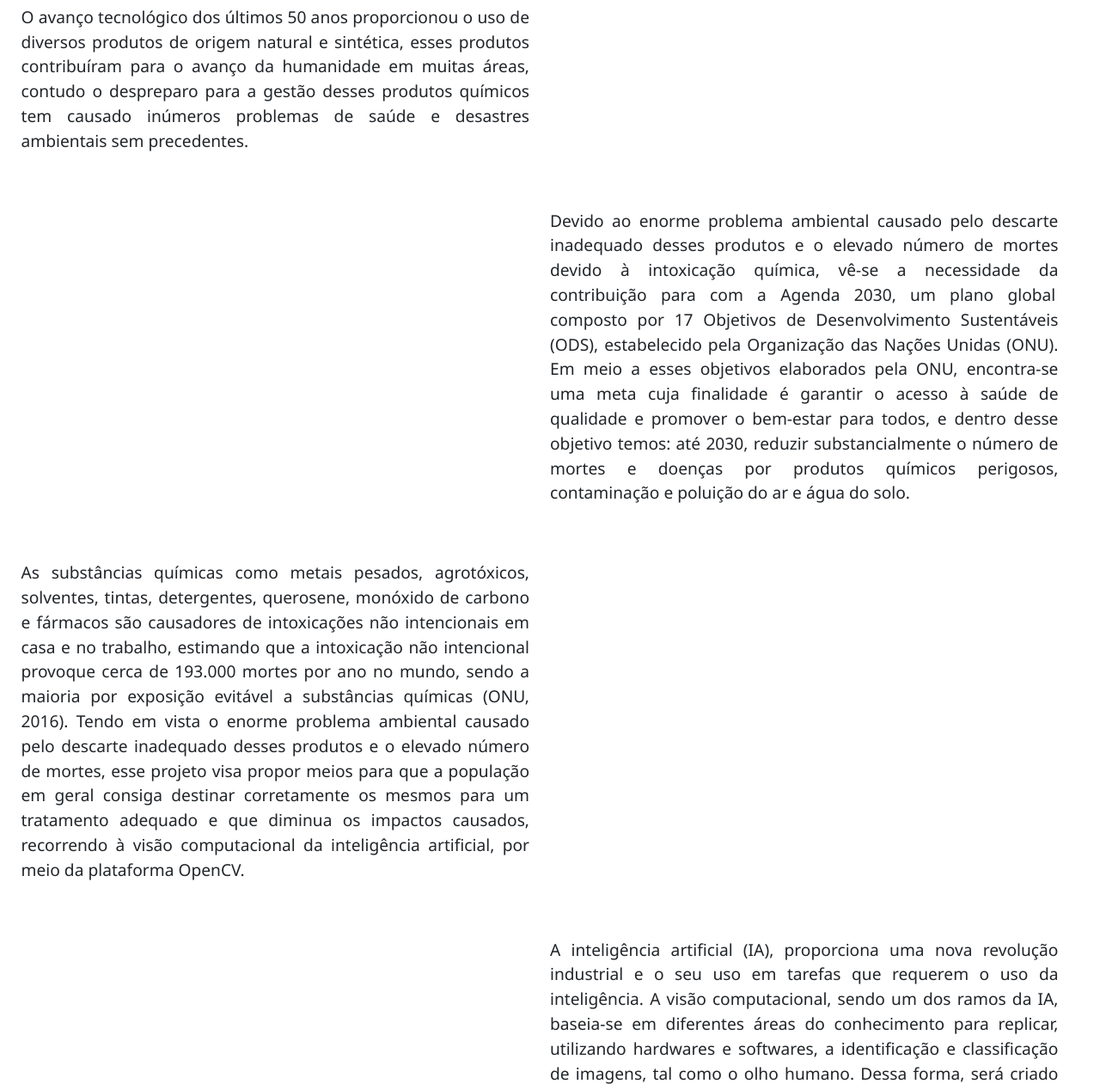
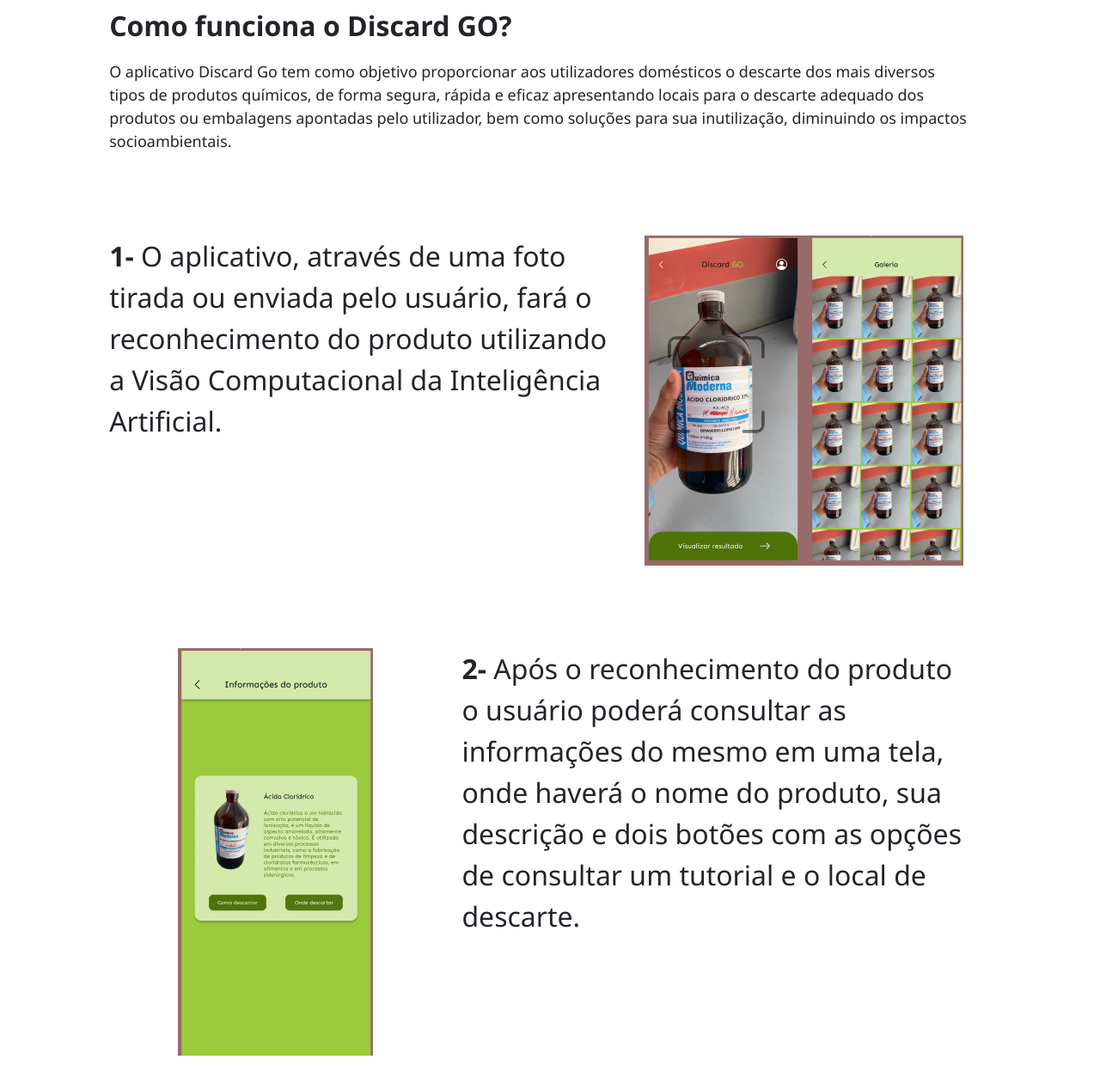
Before and after one commit to GHMCordeiro/projeto-web, a plain HTML site: page index.html in a window 1280 px wide. Shown: the part 790-2051 px from the top of the page at 86% size. Drawn offline with nearby package versions, Linux system fonts and the light colour scheme.

Commit message:
alteração na descrição do projeto

```diff
--- a/css/style.css
+++ b/css/style.css
@@ -141,6 +141,20 @@
     color: #4B7006;
 }
 
+.texto1{
+    font-family: 'Segoe UI', Tahoma, Geneva, Verdana, sans-serif;
+    font-size: large;
+}
+
+.texto2{
+    font-family: 'Segoe UI', Tahoma, Geneva, Verdana, sans-serif;
+    font-size: xx-large;
+}
+
+.num{
+    font-weight: bold;
+}
+
 @media ((min-width: 577px) and (max-width: 768px)) {
 
     .logo-img {
--- a/index.html
+++ b/index.html
@@ -35,7 +35,7 @@
             <a href="#equipe">Equipe</a>
           </div>
           <div class="item col-md-3 col-sm-3 rounded">
-            <a href="#sobre">Sobre</a>
+            <a href="#projeto">Projeto</a>
           </div>
           <div class="item col-md-3 col-sm-3 rounded">
             <a href="#contato">Contato</a>
@@ -71,79 +71,72 @@
       </div>
     </div>
 
-    <div class="row sobre" id="sobre">
+    <div class="row sobre" id="projeto">
       <div class="row justify-content-center">
-        <div class="titulo-sobre">Sobre</div>
+        <div class="titulo-sobre">Discard GO</div>
       </div>
 
-      <div class="row justify-content-start mt-5">
-        <div class="col-md-6 content-sobre">
-          <p>
-            O avanço tecnológico dos últimos 50 anos proporcionou o uso de diversos produtos de origem natural e
-            sintética, esses produtos contribuíram para o avanço da humanidade em muitas áreas, contudo o despreparo
-            para a gestão desses produtos químicos tem causado inúmeros problemas de saúde e desastres ambientais sem
-            precedentes.
-          </p>
+      <div class="row justify-content-center mt-5 mb-5">
+        <div class="col-10">
+          <div class="row mb-3">
+            <div class="col-6"><span class="texto2 num">Como funciona o Discard GO?</span></div>
+          </div>
+
+          <div class="row mt-2">
+            <div class="col-12">
+              <span class="texto1">O aplicativo Discard Go tem como objetivo proporcionar aos utilizadores domésticos o descarte dos mais diversos tipos de produtos químicos, de forma segura, rápida e eficaz apresentando locais para o descarte adequado dos produtos ou embalagens apontadas pelo utilizador, bem como soluções para sua inutilização, diminuindo os impactos socioambientais.</span>
+            </div>
+          </div>
         </div>
       </div>
 
-      <div class="row justify-content-end mt-5">
+      <div class="row justify-content-center mt-5 mb-5 align-items-">
         <div class="col-md-6 content-sobre">
-          <p>
-            Devido ao enorme problema ambiental causado pelo descarte inadequado desses produtos e o elevado número de
-            mortes devido à intoxicação química, vê-se a necessidade da contribuição para com a Agenda 2030, um plano
-            global  composto por 17 Objetivos de Desenvolvimento Sustentáveis (ODS), estabelecido pela Organização das
-            Nações Unidas (ONU). Em meio a esses objetivos elaborados pela ONU, encontra-se uma meta cuja finalidade é
-            garantir o acesso à saúde de qualidade e promover o bem-estar para todos, e dentro desse objetivo temos: até
-            2030, reduzir substancialmente o número de mortes e doenças por produtos químicos perigosos, contaminação e
-            poluição do ar e água do solo.
-          </p>
+          <span class="texto2"><span class="num">1-</span>
+            O aplicativo, através de uma foto tirada ou enviada pelo usuário, fará o reconhecimento do produto
+            utilizando a Visão Computacional da Inteligência Artificial.
+          </span>
+        </div>
+
+        <div class="col-md-4 content-sobre text-center">
+          <img src="img/tela_01.PNG" alt="">
         </div>
       </div>
 
-      <div class="row justify-content-start mt-5">
+      <div class="row justify-content-center mt-5 mb-5 align-items-">
+        <div class="col-md-4 content-sobre text-center">
+          <img src="img/tela_02.PNG" alt="">
+        </div>
+
         <div class="col-md-6 content-sobre">
-          <p>
-            As substâncias químicas como metais pesados, agrotóxicos, solventes, tintas, detergentes, querosene,
-            monóxido de carbono e fármacos são causadores de intoxicações não intencionais em casa e no trabalho,
-            estimando que a intoxicação não intencional provoque cerca de 193.000 mortes por ano no mundo, sendo a
-            maioria por exposição evitável a substâncias químicas (ONU, 2016). Tendo em vista o enorme problema
-            ambiental causado pelo descarte inadequado desses produtos e o elevado número de mortes, esse projeto visa
-            propor meios para que a população em geral consiga destinar corretamente os mesmos para um tratamento
-            adequado e que diminua os impactos causados, recorrendo à visão computacional da inteligência artificial,
-            por meio da plataforma OpenCV.
-          </p>
+          <span class="texto2"><span class="num">2-</span>
+          Após o reconhecimento do produto o usuário poderá consultar as informações do mesmo em uma tela, onde haverá o nome do produto, sua descrição e dois botões com as opções de consultar um tutorial e o local de descarte.
+          </span>
         </div>
       </div>
 
-      <div class="row justify-content-end mt-5">
+      <div class="row justify-content-center mt-5 align-items-">
         <div class="col-md-6 content-sobre">
-          <p>
-            A inteligência artificial (IA), proporciona uma nova revolução industrial e o seu uso em tarefas que
-            requerem o uso da inteligência. A visão computacional, sendo um dos ramos da IA, baseia-se em diferentes
-            áreas do conhecimento para replicar, utilizando hardwares e softwares, a identificação e classificação de
-            imagens, tal como o olho humano. Dessa forma, será criado um aplicativo orientado por inteligência
-            artificial para reconhecimento e descarte de produtos químicos, que utilizará a câmera do dispositivo móvel
-            para reconhecer o tipo de produto, bem como a sua periculosidade, e oferecerá, num mapa interativo, locais
-            para o descarte adequado e proporcionar aos utilizadores a diminuição dos impactos causados pelo descarte
-            inadequado de produtos químicos, bem como atenuar a contaminação, doenças e mortes causadas por essas
-            substâncias, buscando também abrandar a contaminação e poluição do ar, água e solo.
-          </p>
+          <span class="texto2"><span class="num">3-</span>
+            Na opção do tutorial será aberta uma tela contendo os passos para a realização do descarte de maneira adequada, já na opção de local será aberta uma tela onde mostrará em um mapa os locais apropriados para o descarte do produto.
+          </span>
+        </div>
+
+        <div class="col-md-4 content-sobre text-center">
+          <img src="img/tela_03.PNG" alt="">
         </div>
       </div>
-
     </div>
 
     <div class="row contato" id="contato">
       <div class="row justify-content-center">
-        <div class="titulo-contato">Contato</div>
+        <div class="titulo-contato">Entre em contato</div>
       </div>
 
       <div class="row justify-content-center">
         <div class="col-md-6 text-center form">
           <input type="text" placeholder="Nome" class="form-control" />
           <input type="email" placeholder="Email" class="form-control mt-3">
-          <input type="text" placeholder="Telefone" class="form-control mt-3">
           <textarea name="" id="" cols="30" rows="10" placeholder="Mensagem" class="form-control mt-3"></textarea>
           <input type="submit" value="Enviar" class="form-control mt-3 btn btn-send">
         </div>
```
Also changed, not shown: img/tela_01.PNG (added), img/tela_02.PNG (added), img/tela_03.PNG (added).
